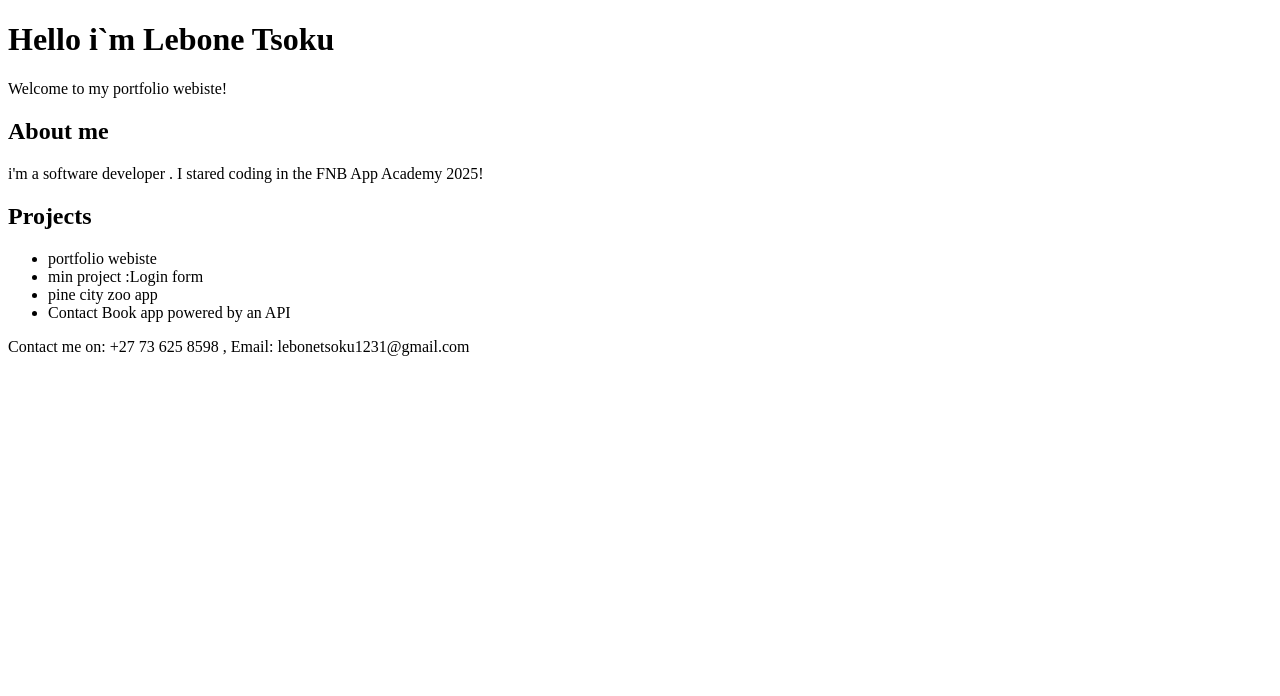
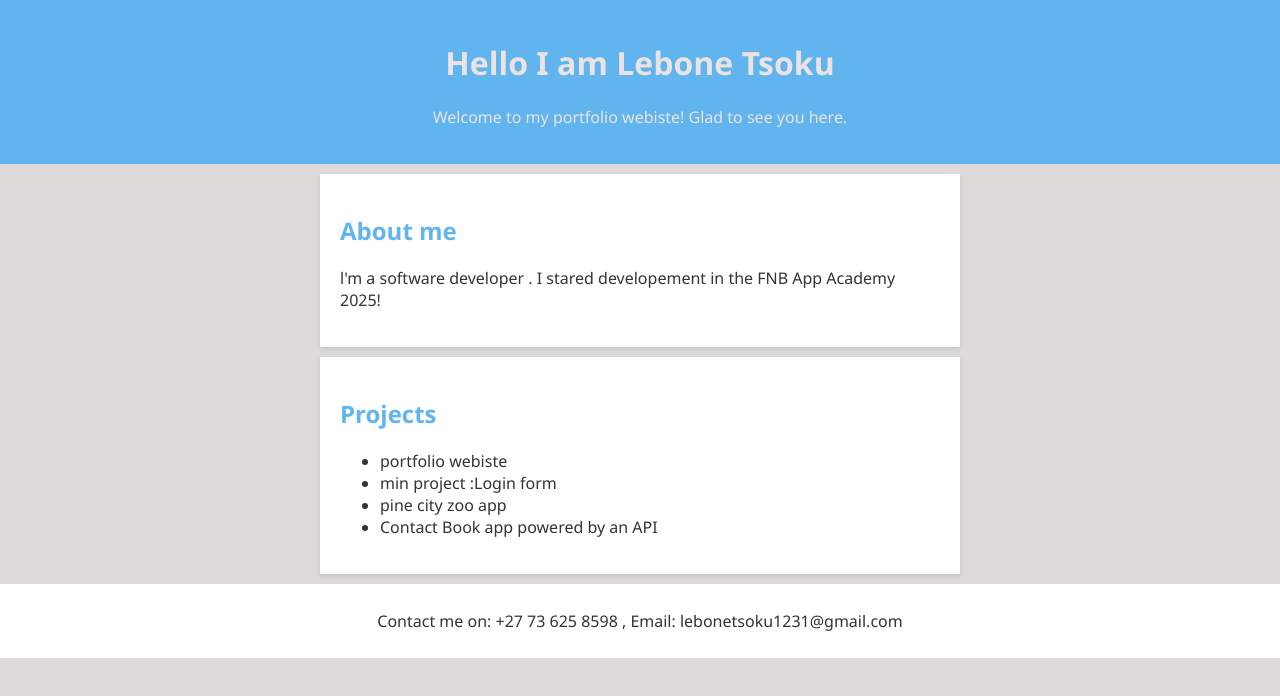
Before and after one commit to lebone1231/portfolio-website, a plain HTML site: page index.html in a window 1280 px wide. Drawn offline with Linux system fonts and the light colour scheme.

Commit message:
added  some style to my prortfolio
first version of portfolio done with  styling

```diff
--- a/index.html
+++ b/index.html
@@ -4,16 +4,17 @@
     <meta charset="UTF-8">
     <meta name="viewport" content="width=device-width, initial-scale=1.0">
     <title>LEBONE TSOKU - PORTFOLIO</title>
+    <link rel="stylesheet" href="style.css">
 </head>
 <body>
    <header>
-    <h1>Hello i`m Lebone Tsoku</h1>
-    <p>Welcome to my portfolio webiste! </p>
+    <h1>Hello I am Lebone Tsoku</h1>
+    <p>Welcome to my portfolio webiste! Glad to see you here. </p>
    </header>
 
    <section class="about">
     <h2>About me</h2>
-    <p>i'm a software developer . I stared coding in the FNB App Academy 2025! </p>
+    <p>l'm a software developer . I stared developement in the FNB App Academy 2025! </p>
    </section>
 
    <section class="projects">
--- a/style.css
+++ b/style.css
@@ -0,0 +1,36 @@
+body{
+    font-family: 'Segoe UI', Tahoma, Geneva, Verdana, sans-serif;
+    background-color: #dfdada;
+    color: #333;
+    margin: 0;
+    padding: 0;
+}
+
+header{
+     background-color: #61b5ee;
+     color: #ece2e2;
+     padding: 20px;
+     text-align: center;
+}
+
+section{
+    padding: 20px;
+    margin: 10px auto;
+    max-width: 600px;
+    background-color: white;
+    box-shadow: 0 2px 5px rgba(8, 8, 8, 0.1);
+}
+
+h2{
+    color: #61b5ee;
+}
+
+footer{
+    text-align: center;
+    padding: 10px;
+    background-color: white;
+}
+
+.about{
+    padding: 20px;
+}
```
